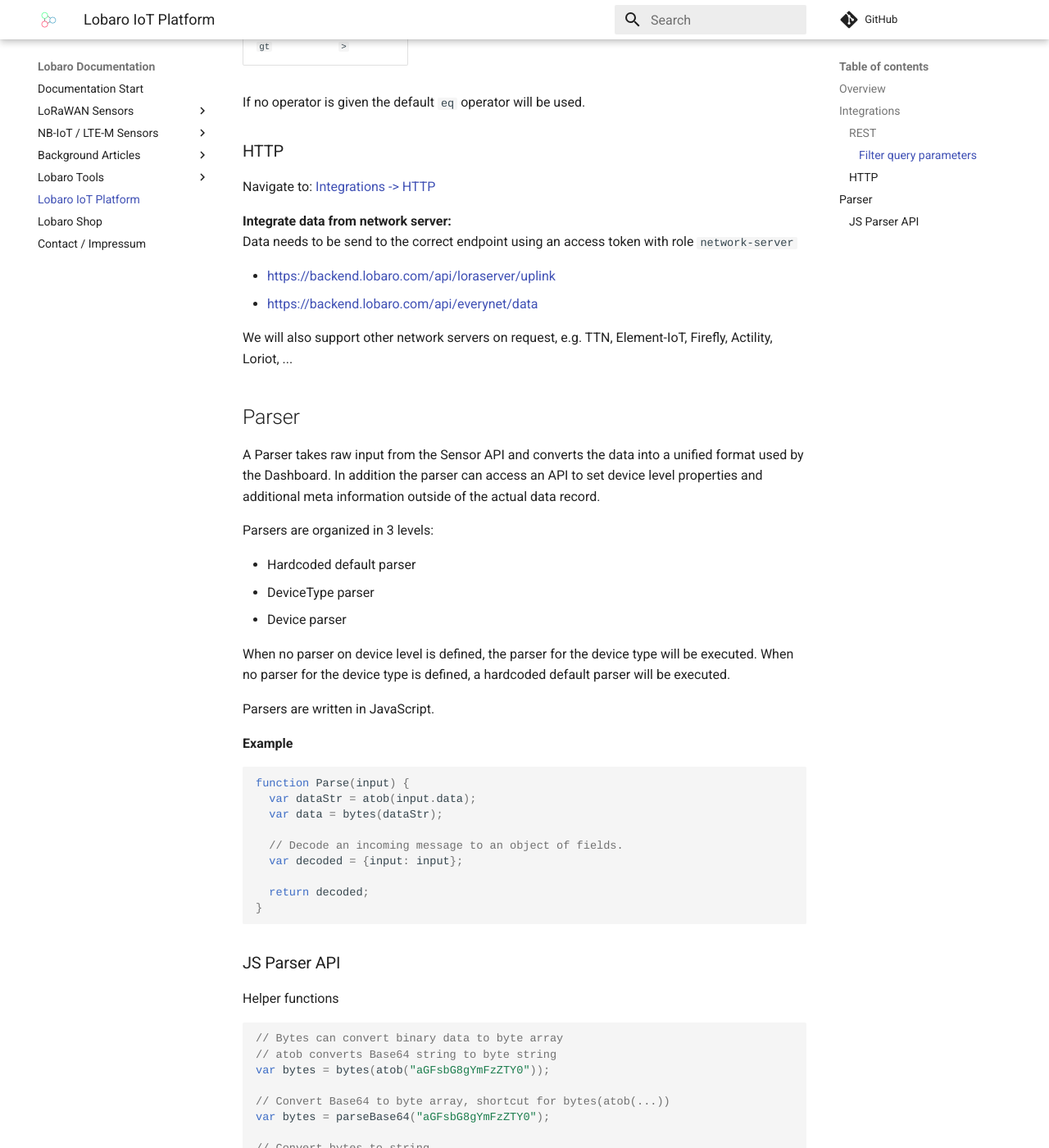
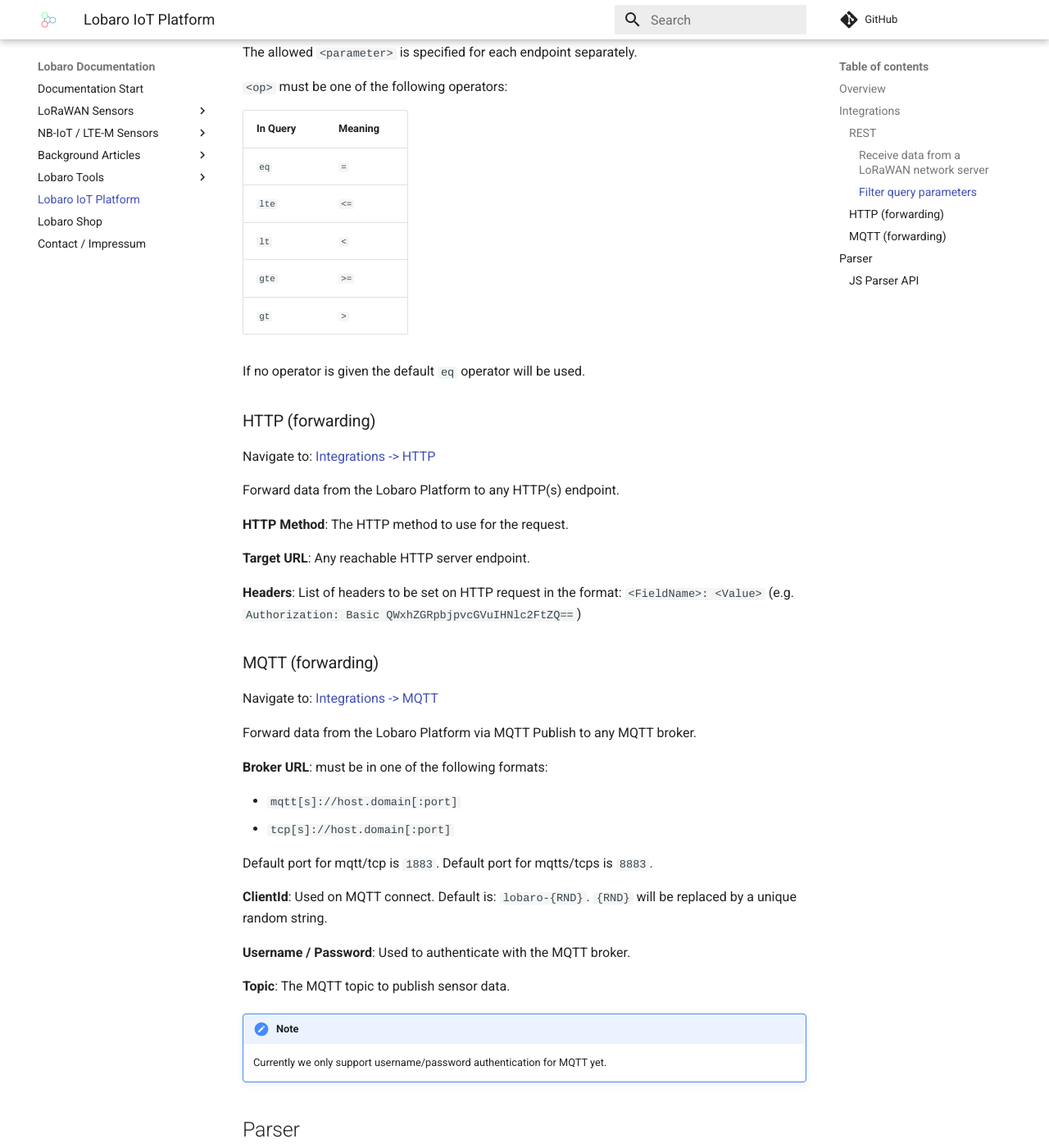
Before and after one commit to Lobaro/docs, an MkDocs documentation site: the page built from docs/dashboard/index.md, in a window 1280 px wide and 1400 px high, scrolled down 1252 px. Shown: the whole window at 82% size. Built offline with MkDocs 1.6.1 and Material for MkDocs 9.7.7, drawn with Linux system fonts in a browser that asks for light colours; a script that is not in the unit is left out; comment, search, counter and statistics services are not loaded; some of the changed text lies outside the part shown.

Commit message:
document integrations

```diff
--- a/docs/dashboard/index.md
+++ b/docs/dashboard/index.md
@@ -31,6 +31,18 @@
 The API is located and documented at:
  [https://backend.lobaro.com/api](https://backend.lobaro.com/api){: target="_blank"}
 
+#### Receive data from a LoRaWAN network server
+
+1. Create an Access Token in the Lobaro Platform with the role `network-server` to allow write access for device data.
+2. Configure your network server to send data to the corresponding endpoint (see list below)
+using the token (e.g. `Bearer eyJhbGciOiJ...`) in the `Authorization` header field.
+Please consult the documentation of your network server for further instructions.
+
+* Chirpstack: https://backend.lobaro.com/api/loraserver/uplink
+* Everynet: https://backend.lobaro.com/api/everynet/data
+
+We also support other network servers on request, e.g. TTN, Element-IoT, Firefly, Actility, Loriot, ... Just ask!
+
 #### Filter query parameters
 
 Filters parameters can be appended to some requests in the form of `f:<parameter>=<op>:<value>`
@@ -53,17 +65,41 @@
 
 If no operator is given the default `eq` operator will be used.
 
-### HTTP
+### HTTP (forwarding)
 
 Navigate to: [Integrations -> HTTP](https://platform.lobaro.com/#/organisation/integrations/http/){: target="_blank"}
 
-**Integrate data from network server:**
-Data needs to be send to the correct endpoint using an access token with role `network-server`
+Forward data from the Lobaro Platform to any HTTP(s) endpoint.
 
-* https://backend.lobaro.com/api/loraserver/uplink
-* https://backend.lobaro.com/api/everynet/data
+**HTTP Method**: The HTTP method to use for the request.
 
-We will also support other network servers on request, e.g. TTN, Element-IoT, Firefly, Actility, Loriot, ...
+**Target URL**: Any reachable HTTP server endpoint.
+
+**Headers**: List of headers to be set on HTTP request in the format: `<FieldName>: <Value>` (e.g. `Authorization: Basic QWxhZGRpbjpvcGVuIHNlc2FtZQ==`)
+
+### MQTT (forwarding)
+
+Navigate to: [Integrations -> MQTT](https://platform.lobaro.com/#/organisation/integrations/mqtt/){: target="_blank"}
+
+Forward data from the Lobaro Platform via MQTT Publish to any MQTT broker.
+
+**Broker URL**: must be in one of the following formats:
+
+* `mqtt[s]://host.domain[:port]`
+* `tcp[s]://host.domain[:port]`
+
+Default port for mqtt/tcp is `1883`. Default port for mqtts/tcps is `8883 `.
+
+**ClientId**: Used on MQTT connect. Default is: `lobaro-{RND}`.
+`{RND}` will be replaced by a unique random string.
+
+**Username / Password**: Used to authenticate with the MQTT broker.
+
+**Topic**: The MQTT topic to publish sensor data.
+
+
+!!! note
+    Currently we only support username/password authentication for MQTT yet.
 
 ## Parser
 
```
